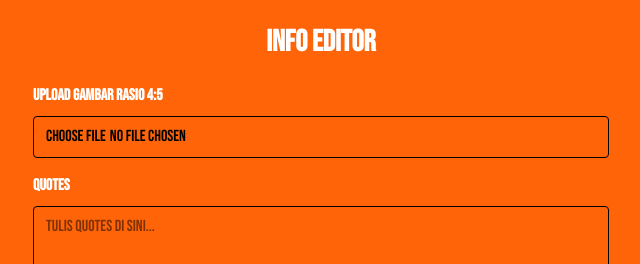
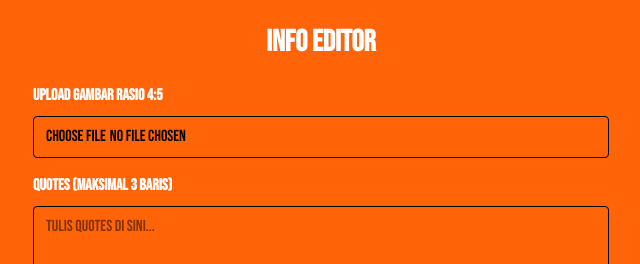
Before and after one commit to Ali-Hakeem/centra-football, a Next.js app: page /infov4 in a window 1280 px wide. Shown: the top 264 px of the page, without its empty margins (319-959 px from the left). Built offline with nearby package versions, Linux system fonts and the light colour scheme.

Commit message:
update informasi & transfer post

```diff
--- a/src/app/infov4/page.js
+++ b/src/app/infov4/page.js
@@ -36,7 +36,7 @@ export default function InfoEditor() {
 
       {/* Input Quotes */}
       <div className="mb-4 w-full max-w-xl">
-        <p className="mb-2 font-semibold">Quotes</p>
+        <p className="mb-2 font-semibold">Quotes (maksimal 3 baris)</p>
         <textarea
           value={quote}
           onChange={(e) => setQuote(e.target.value)}
```
